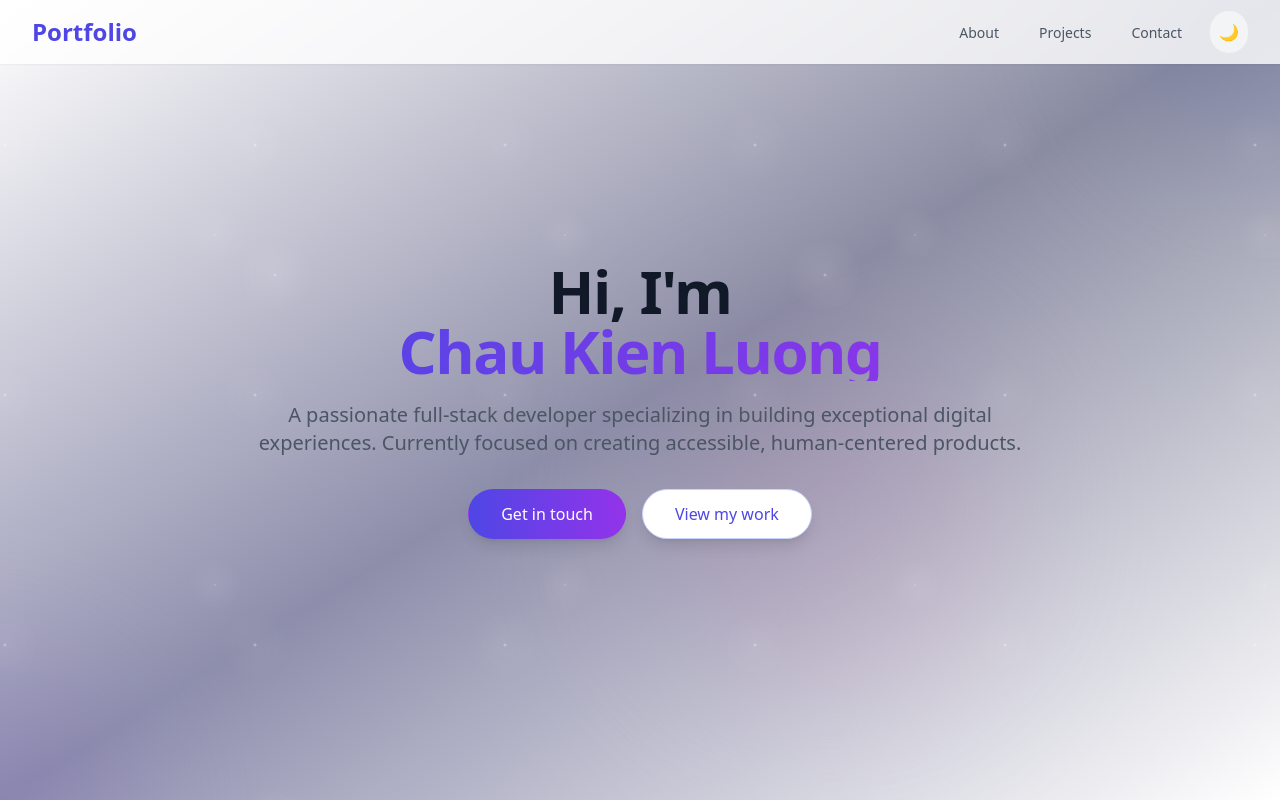
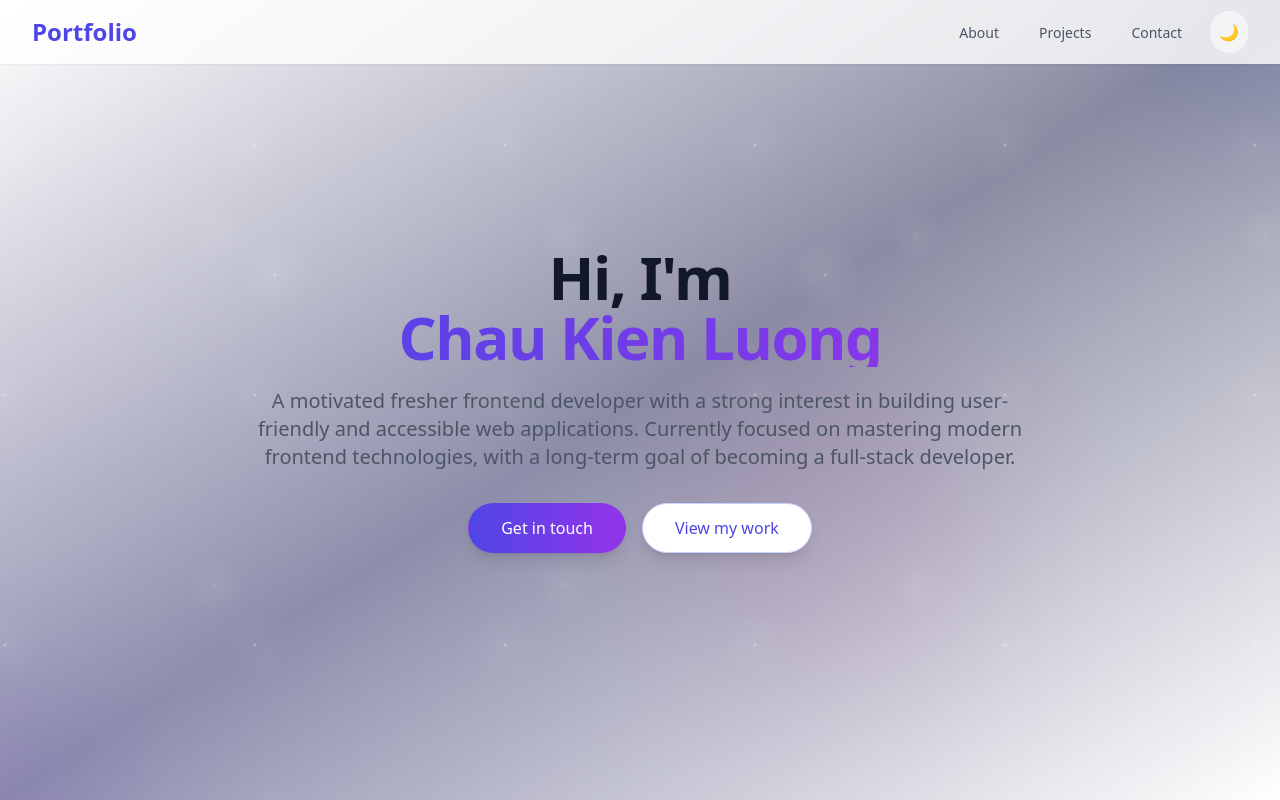
Before and after one commit to CHAUKIENLUONG/Portfolio, a React (Vite) app: page / in a window 1280 px wide. Shown: the top 800 px of the page. Built offline with nearby package versions, Linux system fonts and the light colour scheme.

Commit message:
changed hero section content

```diff
--- a/src/components/Hero.tsx
+++ b/src/components/Hero.tsx
@@ -28,8 +28,7 @@ const Hero = () => {
             data-aos-delay="400"
             className="mt-3 max-w-md mx-auto text-base text-gray-600 dark:text-gray-300 sm:text-lg md:mt-5 md:text-xl md:max-w-3xl"
           >
-            A passionate full-stack developer specializing in building exceptional digital experiences.
-            Currently focused on creating accessible, human-centered products.
+            A motivated fresher frontend developer with a strong interest in building user-friendly and accessible web applications. Currently focused on mastering modern frontend technologies, with a long-term goal of becoming a full-stack developer.
           </p>
 
           <div
```
